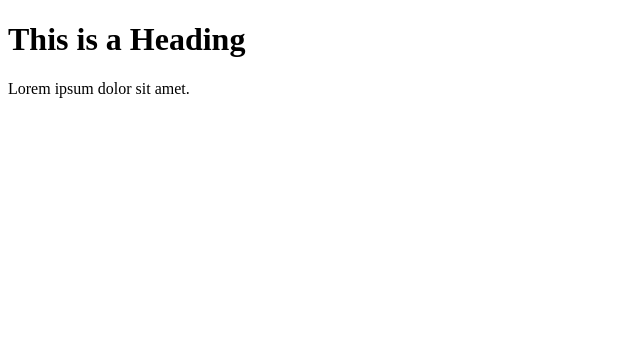
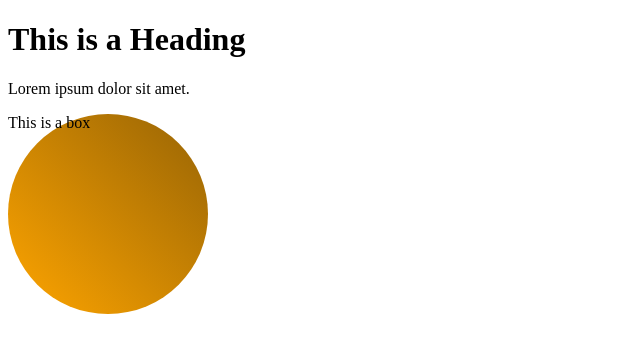
Before and after one commit to tajoynes/git-test, a website: page index.html in a window 1280 px wide. Shown: the whole page, without its empty margins (0-640 px from the left). Drawn offline with Linux system fonts and the light colour scheme.

Commit message:
first commit

```diff
--- a/index.html
+++ b/index.html
@@ -5,9 +5,19 @@
     <meta http-equiv="X-UA-Compatible" content="IE=edge">
     <meta name="viewport" content="width=device-width, initial-scale=1.0">
     <title>Document</title>
+    <style>
+        .color-wheel {
+            background: linear-gradient(45deg, orange, rgb(151, 100, 5));
+            border-radius: 100%;
+            height: 200px;
+            width: 200px;
+
+        }
+    </style>
 </head>
 <body>
     <h1>This is a Heading</h1>
     <p>Lorem ipsum dolor sit amet.</p>
+    <div class="continer div color-wheel"> This is a box</div>
 </body>
 </html>
```
Also changed, not shown: package.json (added, +19 -0 lines), 2 other files.
